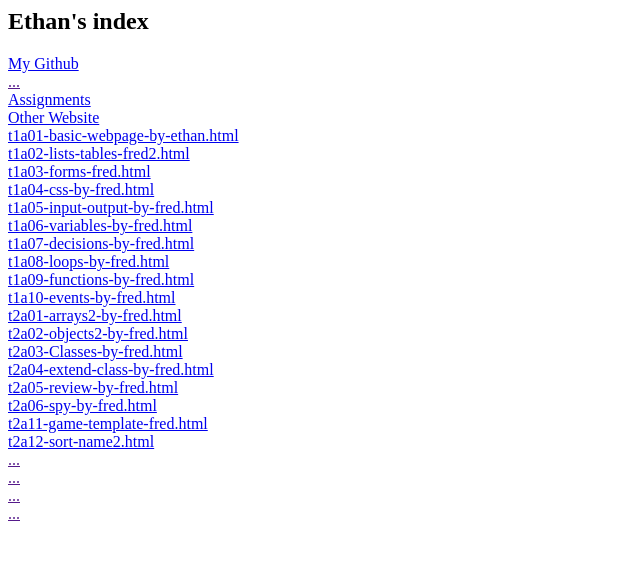
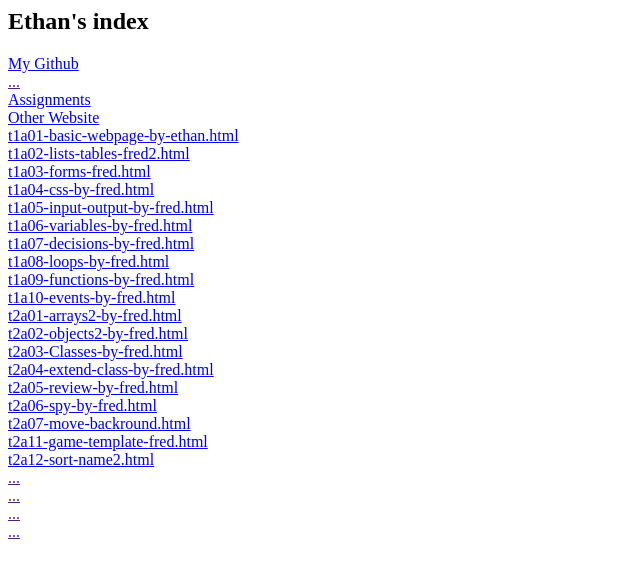
Before and after one commit to EthyBRyan/game-dev-2022, a plain HTML site: page public/index.html in a window 1280 px wide. Shown: the whole page, without its empty margins (0-640 px from the left). Drawn offline with Linux system fonts and the light colour scheme.

Commit message:
Update index.html

```diff
--- a/public/index.html
+++ b/public/index.html
@@ -22,6 +22,7 @@
 <a href="t2a04-extend-class-by-fred.html">t2a04-extend-class-by-fred.html</a><br>
 <a href="t2a05-review-by-fred.html">t2a05-review-by-fred.html</a><br>
 <a href="t2a06-spy-by-fred.html">t2a06-spy-by-fred.html</a><br>
+<a href="t2a07-move-backround.html">t2a07-move-backround.html</a><br>
 <a href="t2a11-game-template-fred.html">t2a11-game-template-fred.html</a><br>
 <a href="t2a12-sort-name2.html">t2a12-sort-name2.html</a><br>
 <a href="">...</a><br>
```
